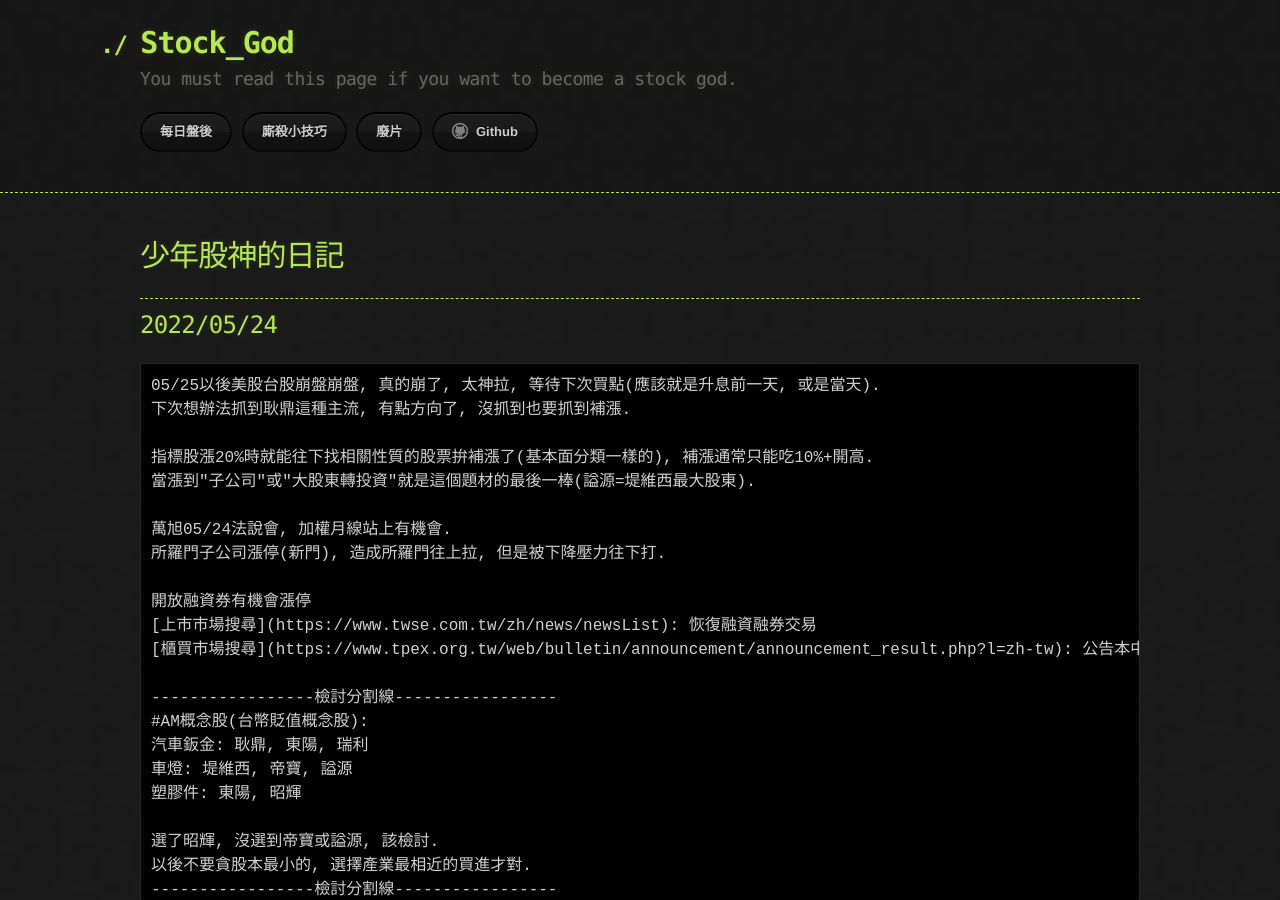
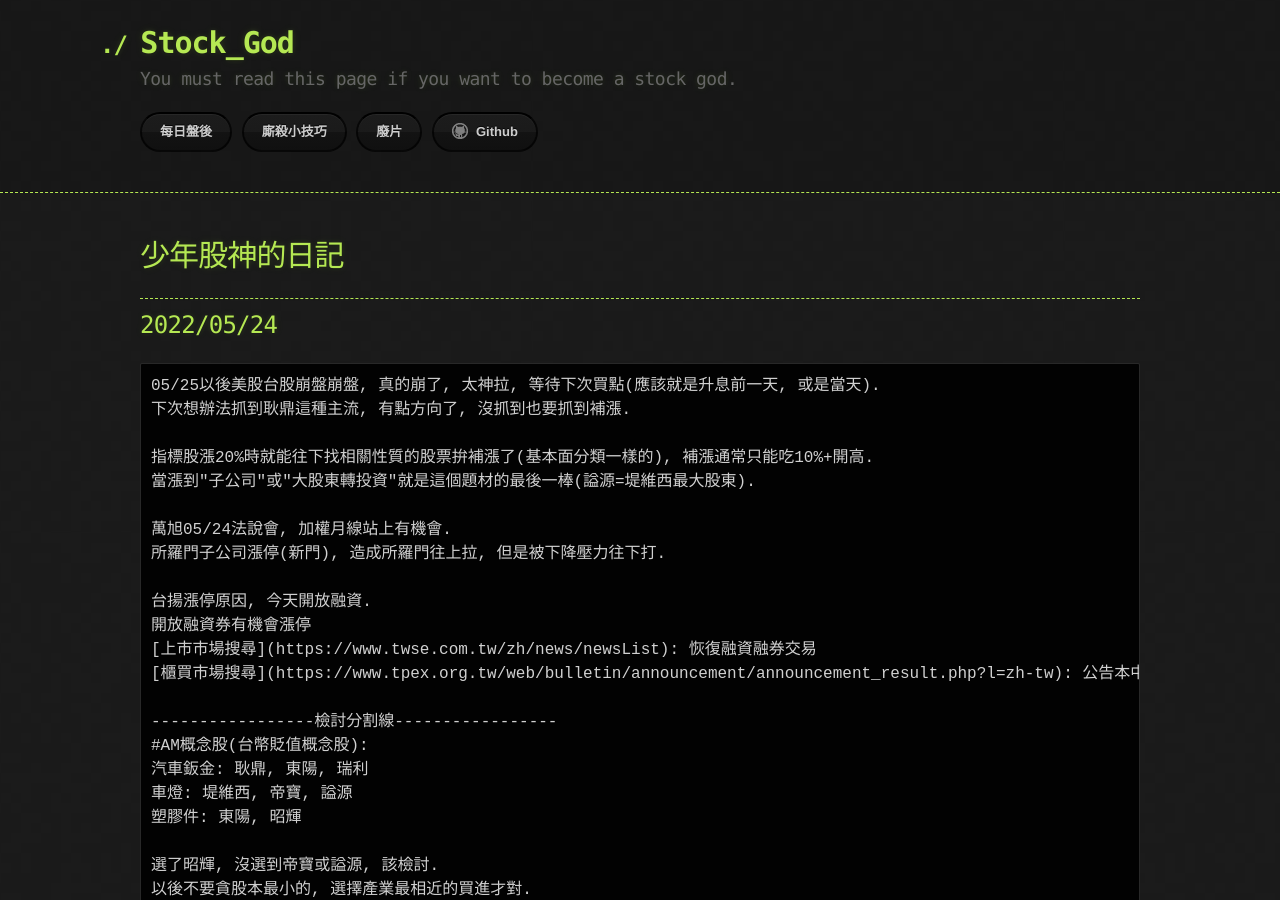
Before and after one commit to lepg5487/Stock_God, a Jekyll site: the page built from index.md, in a window 1280 px wide and 900 px high. Built offline with Jekyll 4.4.1, drawn with Linux system fonts in a browser that asks for light colours; our own code applies the rules of GitHub Pages for plain Markdown files; some of the changed text lies outside the part shown.

Commit message:
Update index.md

```diff
--- a/index.md
+++ b/index.md
@@ -17,6 +17,7 @@ layout: testlayouts
 萬旭05/24法說會, 加權月線站上有機會.
 所羅門子公司漲停(新門), 造成所羅門往上拉, 但是被下降壓力往下打.
 
+台揚漲停原因, 今天開放融資.
 開放融資券有機會漲停
 [上市市場搜尋](https://www.twse.com.tw/zh/news/newsList): 恢復融資融券交易
 [櫃買市場搜尋](https://www.tpex.org.tw/web/bulletin/announcement/announcement_result.php?l=zh-tw): 公告本中心審核上櫃公司
```
